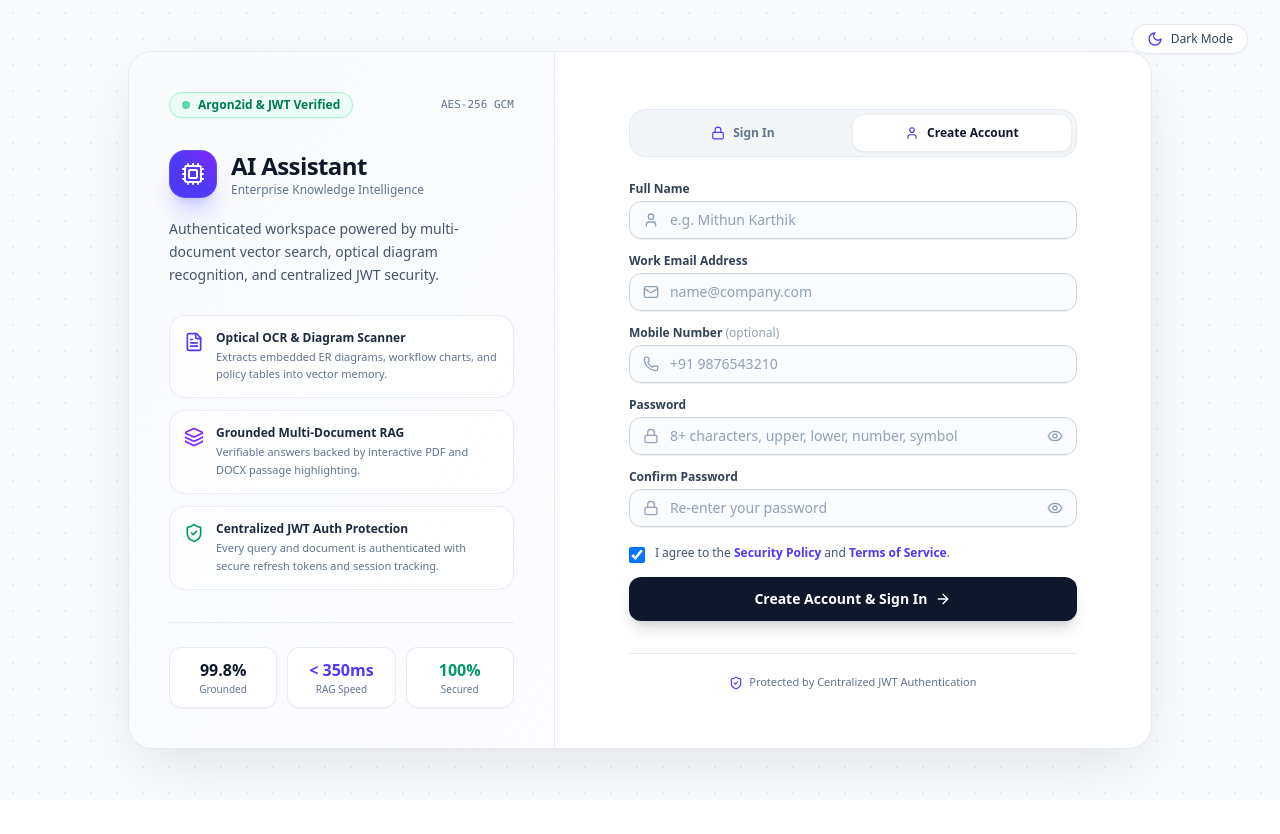
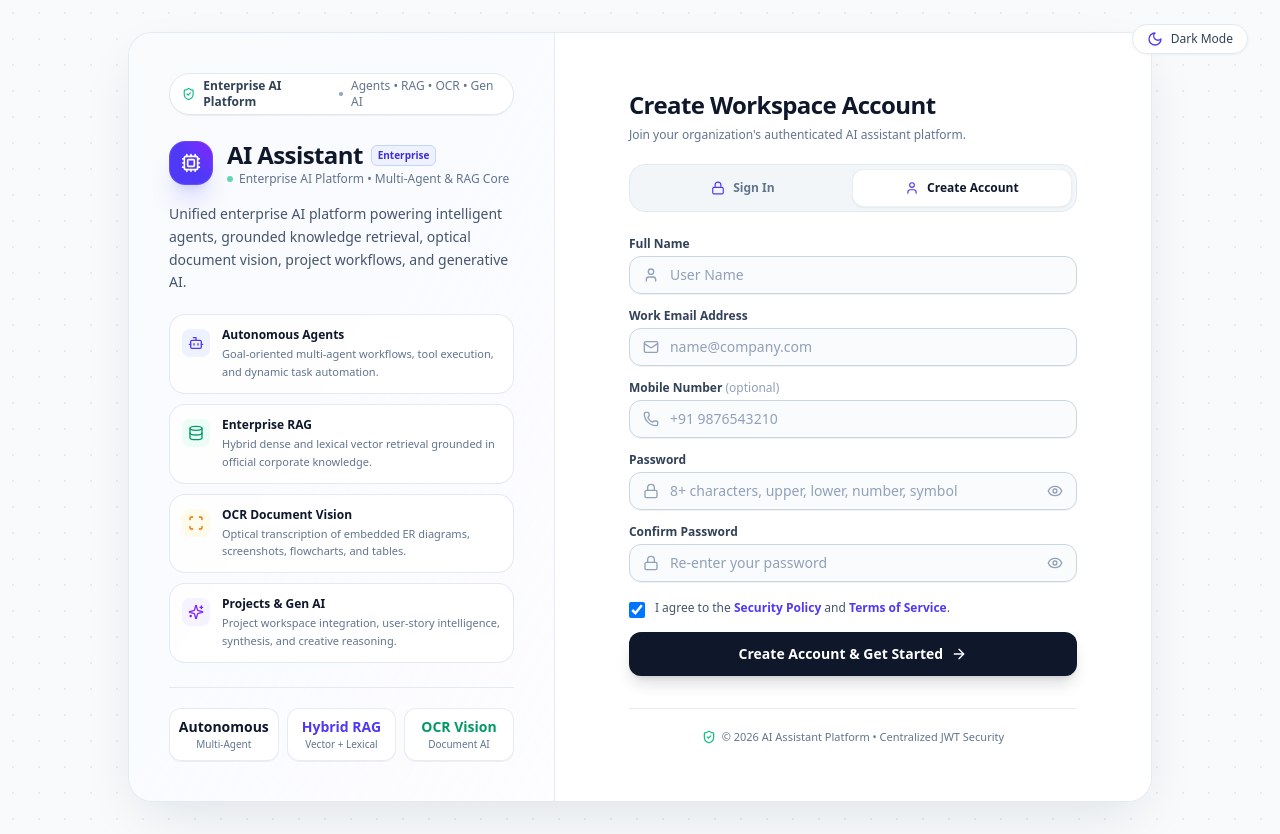
Before and after one commit to mithunkarthik1/ai-assistant-frontend, a React (Vite) app: page / in a window 1280 px wide. Both pictures are taken after typing "name@example.com", "Sample123" into the empty fields and a click on the button "Create Account". Before the commit the page ends 800 px from the top, so only its background shows below. Built offline with nearby package versions, Linux system fonts and the light colour scheme; no server answers.

Commit message:
feat: add authentication page and policy handbook modal components

```diff
--- a/src/components/auth/AuthPage.jsx
+++ b/src/components/auth/AuthPage.jsx
@@ -14,6 +14,9 @@ import {
   FileText,
   Cpu,
   Layers,
+  Bot,
+  Database,
+  Scan,
   Check,
   X,
   Sun,
@@ -332,147 +335,188 @@ export default function AuthPage({ onAuthSuccess, currentTheme, onToggleTheme })
           }`}
         >
           <div>
-            {/* Top Security Status Pill */}
-            <div className="flex items-center justify-between mb-8">
+            {/* Top Status Pill matching Dashboard */}
+            <div className="flex items-center justify-between mb-6">
               <span
-                className={`inline-flex items-center gap-2 px-3 py-1 rounded-full text-xs font-semibold shadow-xs ${
+                className={`inline-flex items-center gap-2 px-3 py-1 rounded-full text-xs font-semibold shadow-2xs border ${
                   isDark
-                    ? "bg-emerald-500/10 text-emerald-400 border border-emerald-500/20"
-                    : "bg-emerald-50 text-emerald-700 border border-emerald-200"
+                    ? "bg-zinc-800/80 text-zinc-300 border-zinc-700/80"
+                    : "bg-white text-slate-700 border-slate-200"
                 }`}
               >
-                <span className="w-2 h-2 rounded-full bg-emerald-500 animate-pulse" />
-                Argon2id & JWT Verified
+                <ShieldCheck className="w-3.5 h-3.5 text-emerald-500" />
+                <span>Enterprise AI Platform</span>
+                <span className={`w-1 h-1 rounded-full ${isDark ? "bg-zinc-700" : "bg-slate-400"}`} />
+                <span className={`font-normal ${isDark ? "text-zinc-400" : "text-slate-500"}`}>Agents • RAG • OCR • Gen AI</span>
               </span>
 
-              <span className={`text-[11px] font-mono ${isDark ? "text-zinc-500" : "text-slate-500"}`}>
-                AES-256 GCM
-              </span>
             </div>
 
-            {/* Brand Header */}
-            <div className="flex items-center gap-3.5 mb-5">
-              <div className="w-12 h-12 rounded-2xl bg-gradient-to-tr from-indigo-600 via-indigo-600 to-violet-600 flex items-center justify-center text-white shadow-xl shadow-indigo-500/25 border border-indigo-400/30">
-                <Cpu className="w-6 h-6 text-white" />
+            {/* Brand Header matching Dashboard */}
+            <div className="flex items-center gap-3.5 mb-4">
+              <div className="w-11 h-11 rounded-2xl bg-gradient-to-tr from-indigo-600 via-indigo-600 to-violet-600 flex items-center justify-center text-white shadow-xl shadow-indigo-500/20 border border-indigo-400/30">
+                <Cpu className="w-5 h-5 text-white" />
               </div>
               <div>
+                <div className="flex items-center gap-2">
                   <h1
-                  className={`text-2xl font-bold tracking-tight flex items-center gap-2 ${
+                    className={`text-2xl font-bold tracking-tight ${
                       isDark ? "text-white" : "text-slate-900"
                     }`}
                   >
                     AI Assistant
                   </h1>
-                <p className={`text-xs font-medium ${isDark ? "text-zinc-400" : "text-slate-500"}`}>
-                  Enterprise Knowledge Intelligence
+                  <span
+                    className={`text-[10px] font-semibold px-1.5 py-0.5 rounded-md border ${
+                      isDark
+                        ? "bg-indigo-500/10 text-indigo-400 border-indigo-500/20"
+                        : "bg-indigo-50 text-indigo-700 border-indigo-200"
+                    }`}
+                  >
+                    Enterprise
+                  </span>
+                </div>
+                <p className={`text-xs font-medium flex items-center gap-1.5 ${isDark ? "text-zinc-400" : "text-slate-500"}`}>
+                  <span className="w-1.5 h-1.5 rounded-full bg-emerald-500 animate-pulse" />
+                  Enterprise AI Platform • Multi-Agent & RAG Core
                 </p>
               </div>
             </div>
 
-            {/* Value Proposition Statement */}
+            {/* Value Proposition Statement matching Dashboard */}
             <p
-              className={`text-sm font-normal leading-relaxed mt-4 ${
+              className={`text-xs sm:text-sm font-normal leading-relaxed ${
                 isDark ? "text-zinc-300" : "text-slate-600"
               }`}
             >
-              Authenticated workspace powered by multi-document vector search, optical diagram recognition, and centralized JWT security.
+              Unified enterprise AI platform powering intelligent agents, grounded knowledge retrieval, optical document vision, project workflows, and generative AI.
             </p>
 
-            {/* Feature Highlights */}
-            <div className="mt-7 space-y-3">
+            {/* Enterprise Capabilities Grid matching Dashboard */}
+            <div className="mt-5 space-y-2.5">
+              {/* 1. Autonomous Agents */}
               <div
-                className={`flex items-start gap-3 p-3.5 rounded-2xl border transition ${
+                className={`flex items-start gap-3 p-3 rounded-2xl border transition ${
                   isDark
                     ? "bg-zinc-950/60 border-zinc-800 hover:border-zinc-700"
-                    : "bg-white/80 border-slate-200/80 hover:border-indigo-200 hover:shadow-2xs"
+                    : "bg-white/90 border-slate-200/90 hover:border-indigo-200 hover:shadow-2xs"
                 }`}
               >
-                <FileText className={`w-5 h-5 mt-0.5 shrink-0 ${isDark ? "text-indigo-400" : "text-indigo-600"}`} />
+                <div className={`p-1.5 rounded-lg mt-0.5 shrink-0 ${isDark ? "bg-indigo-950/70 text-indigo-400" : "bg-indigo-50 text-indigo-600"}`}>
+                  <Bot className="w-4 h-4" />
+                </div>
                 <div>
-                  <h4 className={`text-xs font-semibold ${isDark ? "text-zinc-200" : "text-slate-800"}`}>
-                    Optical OCR & Diagram Scanner
+                  <h4 className={`text-xs font-bold ${isDark ? "text-zinc-200" : "text-slate-900"}`}>
+                    Autonomous Agents
                   </h4>
                   <p className={`text-[11px] mt-0.5 leading-relaxed ${isDark ? "text-zinc-400" : "text-slate-500"}`}>
-                    Extracts embedded ER diagrams, workflow charts, and policy tables into vector memory.
+                    Goal-oriented multi-agent workflows, tool execution, and dynamic task automation.
                   </p>
                 </div>
               </div>
 
+              {/* 2. Enterprise RAG */}
               <div
-                className={`flex items-start gap-3 p-3.5 rounded-2xl border transition ${
+                className={`flex items-start gap-3 p-3 rounded-2xl border transition ${
                   isDark
                     ? "bg-zinc-950/60 border-zinc-800 hover:border-zinc-700"
-                    : "bg-white/80 border-slate-200/80 hover:border-indigo-200 hover:shadow-2xs"
+                    : "bg-white/90 border-slate-200/90 hover:border-indigo-200 hover:shadow-2xs"
                 }`}
               >
-                <Layers className={`w-5 h-5 mt-0.5 shrink-0 ${isDark ? "text-violet-400" : "text-violet-600"}`} />
+                <div className={`p-1.5 rounded-lg mt-0.5 shrink-0 ${isDark ? "bg-emerald-950/70 text-emerald-400" : "bg-emerald-50 text-emerald-600"}`}>
+                  <Database className="w-4 h-4" />
+                </div>
                 <div>
-                  <h4 className={`text-xs font-semibold ${isDark ? "text-zinc-200" : "text-slate-800"}`}>
-                    Grounded Multi-Document RAG
+                  <h4 className={`text-xs font-bold ${isDark ? "text-zinc-200" : "text-slate-900"}`}>
+                    Enterprise RAG
                   </h4>
                   <p className={`text-[11px] mt-0.5 leading-relaxed ${isDark ? "text-zinc-400" : "text-slate-500"}`}>
-                    Verifiable answers backed by interactive PDF and DOCX passage highlighting.
+                    Hybrid dense and lexical vector retrieval grounded in official corporate knowledge.
                   </p>
                 </div>
               </div>
 
+              {/* 3. OCR Document Vision */}
               <div
-                className={`flex items-start gap-3 p-3.5 rounded-2xl border transition ${
+                className={`flex items-start gap-3 p-3 rounded-2xl border transition ${
                   isDark
                     ? "bg-zinc-950/60 border-zinc-800 hover:border-zinc-700"
-                    : "bg-white/80 border-slate-200/80 hover:border-indigo-200 hover:shadow-2xs"
+                    : "bg-white/90 border-slate-200/90 hover:border-indigo-200 hover:shadow-2xs"
                 }`}
               >
-                <ShieldCheck className={`w-5 h-5 mt-0.5 shrink-0 ${isDark ? "text-emerald-400" : "text-emerald-600"}`} />
+                <div className={`p-1.5 rounded-lg mt-0.5 shrink-0 ${isDark ? "bg-amber-950/70 text-amber-400" : "bg-amber-50 text-amber-600"}`}>
+                  <Scan className="w-4 h-4" />
+                </div>
                 <div>
-                  <h4 className={`text-xs font-semibold ${isDark ? "text-zinc-200" : "text-slate-800"}`}>
-                    Centralized JWT Auth Protection
+                  <h4 className={`text-xs font-bold ${isDark ? "text-zinc-200" : "text-slate-900"}`}>
+                    OCR Document Vision
                   </h4>
                   <p className={`text-[11px] mt-0.5 leading-relaxed ${isDark ? "text-zinc-400" : "text-slate-500"}`}>
-                    Every query and document is authenticated with secure refresh tokens and session tracking.
+                    Optical transcription of embedded ER diagrams, screenshots, flowcharts, and tables.
+                  </p>
+                </div>
+              </div>
+
+              {/* 4. Projects & Gen AI */}
+              <div
+                className={`flex items-start gap-3 p-3 rounded-2xl border transition ${
+                  isDark
+                    ? "bg-zinc-950/60 border-zinc-800 hover:border-zinc-700"
+                    : "bg-white/90 border-slate-200/90 hover:border-indigo-200 hover:shadow-2xs"
+                }`}
+              >
+                <div className={`p-1.5 rounded-lg mt-0.5 shrink-0 ${isDark ? "bg-violet-950/70 text-violet-400" : "bg-violet-50 text-violet-600"}`}>
+                  <Sparkles className="w-4 h-4" />
+                </div>
+                <div>
+                  <h4 className={`text-xs font-bold ${isDark ? "text-zinc-200" : "text-slate-900"}`}>
+                    Projects & Gen AI
+                  </h4>
+                  <p className={`text-[11px] mt-0.5 leading-relaxed ${isDark ? "text-zinc-400" : "text-slate-500"}`}>
+                    Project workspace integration, user-story intelligence, synthesis, and creative reasoning.
                   </p>
                 </div>
               </div>
             </div>
           </div>
 
-          {/* Bottom Trust Metrics Strip */}
-          <div className={`mt-8 pt-6 border-t ${isDark ? "border-zinc-800" : "border-slate-200/80"}`}>
-            <div className="grid grid-cols-3 gap-2.5 text-center">
+          {/* Bottom Trust Metrics Strip matching Dashboard & Security */}
+          <div className={`mt-6 pt-5 border-t ${isDark ? "border-zinc-800" : "border-slate-200/80"}`}>
+            <div className="grid grid-cols-3 gap-2 text-center">
               <div
-                className={`p-2.5 rounded-xl border ${
+                className={`p-2 rounded-xl border ${
                   isDark ? "bg-zinc-950/60 border-zinc-800" : "bg-white/90 border-slate-200/80 shadow-2xs"
                 }`}
               >
-                <p className={`text-sm sm:text-base font-extrabold ${isDark ? "text-white" : "text-slate-900"}`}>
-                  99.8%
+                <p className={`text-xs sm:text-sm font-extrabold ${isDark ? "text-white" : "text-slate-900"}`}>
+                  Autonomous
                 </p>
                 <p className={`text-[10px] font-medium ${isDark ? "text-zinc-400" : "text-slate-500"}`}>
-                  Grounded
+                  Multi-Agent
                 </p>
               </div>
               <div
-                className={`p-2.5 rounded-xl border ${
+                className={`p-2 rounded-xl border ${
                   isDark ? "bg-zinc-950/60 border-zinc-800" : "bg-white/90 border-slate-200/80 shadow-2xs"
                 }`}
               >
-                <p className="text-sm sm:text-base font-extrabold text-indigo-600 dark:text-indigo-400">
-                  &lt; 350ms
+                <p className="text-xs sm:text-sm font-extrabold text-indigo-600 dark:text-indigo-400">
+                  Hybrid RAG
                 </p>
                 <p className={`text-[10px] font-medium ${isDark ? "text-zinc-400" : "text-slate-500"}`}>
-                  RAG Speed
+                  Vector + Lexical
                 </p>
               </div>
               <div
-                className={`p-2.5 rounded-xl border ${
+                className={`p-2 rounded-xl border ${
                   isDark ? "bg-zinc-950/60 border-zinc-800" : "bg-white/90 border-slate-200/80 shadow-2xs"
                 }`}
               >
-                <p className="text-sm sm:text-base font-extrabold text-emerald-600 dark:text-emerald-400">
-                  100%
+                <p className="text-xs sm:text-sm font-extrabold text-emerald-600 dark:text-emerald-400">
+                  OCR Vision
                 </p>
                 <p className={`text-[10px] font-medium ${isDark ? "text-zinc-400" : "text-slate-500"}`}>
-                  Secured
+                  Document AI
                 </p>
               </div>
             </div>
@@ -488,6 +532,18 @@ export default function AuthPage({ onAuthSuccess, currentTheme, onToggleTheme })
           }`}
         >
           <div className="max-w-md w-full mx-auto">
+            {/* Form Header matching Dashboard */}
+            <div className="mb-5 text-left">
+              <h2 className={`text-xl sm:text-2xl font-bold tracking-tight ${isDark ? "text-white" : "text-slate-900"}`}>
+                {mode === "login" ? "Sign In to AI Assistant" : "Create Workspace Account"}
+              </h2>
+              <p className={`text-xs mt-1 leading-relaxed ${isDark ? "text-zinc-400" : "text-slate-500"}`}>
+                {mode === "login"
+                  ? "Access your enterprise workspace, multi-agent workflows, and RAG intelligence."
+                  : "Join your organization's authenticated AI assistant platform."}
+              </p>
+            </div>
+
             {/* Mode Switcher Tabs */}
             <div
               className={`flex rounded-2xl p-1 mb-6 border transition-colors ${
@@ -704,7 +760,7 @@ export default function AuthPage({ onAuthSuccess, currentTheme, onToggleTheme })
                     </>
                   ) : (
                     <>
-                      <span>Sign In to Assistant</span>
+                      <span>Sign In to Platform</span>
                       <ArrowRight className="w-4 h-4" />
                     </>
                   )}
@@ -740,7 +796,7 @@ export default function AuthPage({ onAuthSuccess, currentTheme, onToggleTheme })
                       type="text"
                       autoComplete="name"
                       required
-                      placeholder="e.g. Mithun Karthik"
+                      placeholder="User Name"
                       value={signupName}
                       onChange={(e) => setSignupName(e.target.value)}
                       className={`w-full pl-10 pr-4 py-2 rounded-xl text-sm transition focus:outline-none ${
@@ -1057,7 +1113,7 @@ export default function AuthPage({ onAuthSuccess, currentTheme, onToggleTheme })
                     </>
                   ) : (
                     <>
-                      <span>Create Account & Sign In</span>
+                      <span>Create Account & Get Started</span>
                       <ArrowRight className="w-4 h-4" />
                     </>
                   )}
@@ -1065,11 +1121,11 @@ export default function AuthPage({ onAuthSuccess, currentTheme, onToggleTheme })
               </form>
             )}
 
-            {/* Bottom Security Assurance Note */}
+            {/* Bottom Security Assurance Note matching Dashboard */}
             <div className={`mt-8 pt-5 border-t text-center ${isDark ? "border-zinc-800" : "border-slate-200/80"}`}>
-              <p className={`text-[11px] font-medium flex items-center justify-center gap-1.5 ${isDark ? "text-zinc-500" : "text-slate-500"}`}>
-                <ShieldCheck className="w-3.5 h-3.5 text-indigo-600 dark:text-zinc-400" />
-                <span>Protected by Centralized JWT Authentication</span>
+              <p className={`text-[11px] font-medium flex items-center justify-center gap-1.5 ${isDark ? "text-zinc-400" : "text-slate-500"}`}>
+                <ShieldCheck className="w-3.5 h-3.5 text-emerald-500" />
+                <span>© 2026 AI Assistant Platform • Centralized JWT Security</span>
               </p>
             </div>
           </div>
```
Also changed, not shown: src/components/chatbot/PolicyHandbookModal.jsx (+166 -3 lines). Lines whose indentation alone changed are shown as unchanged.
